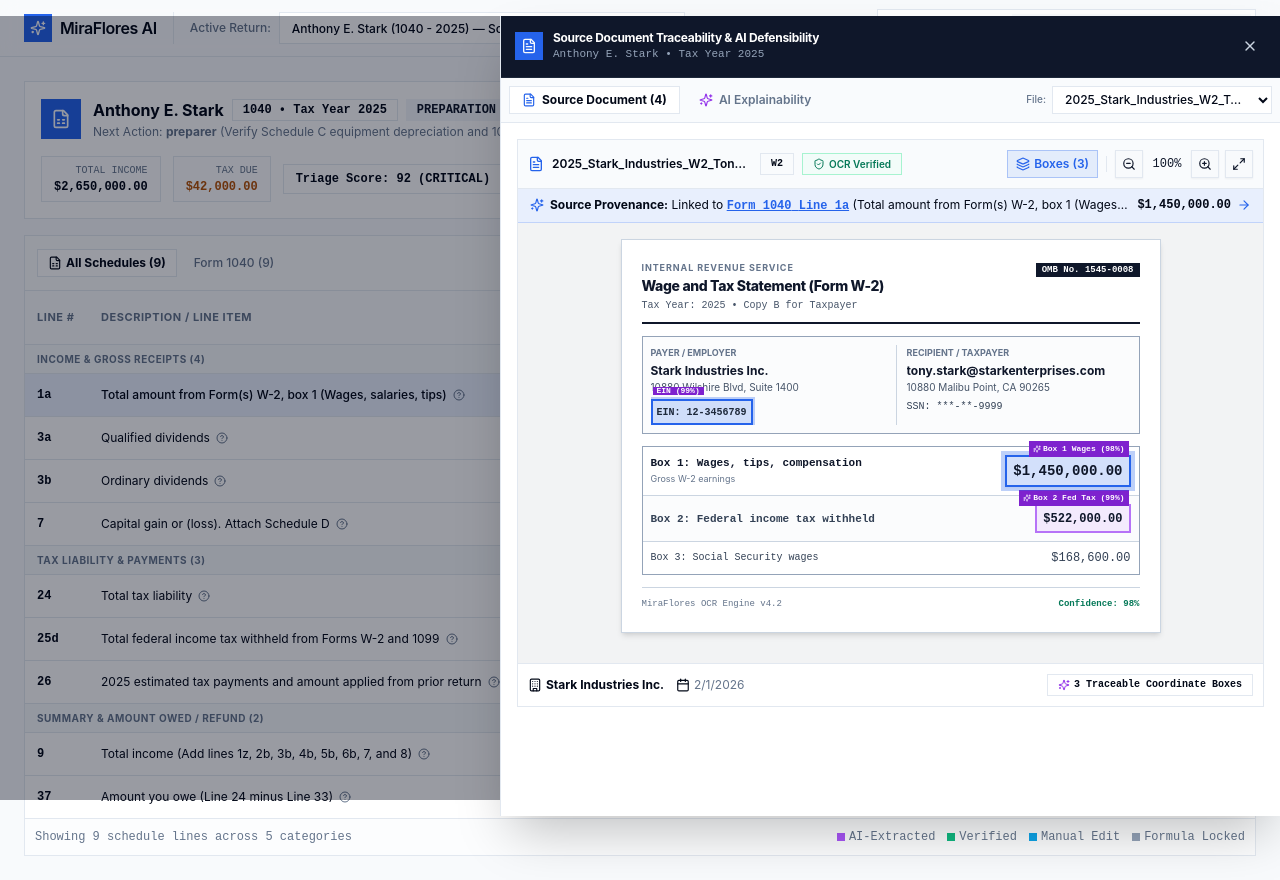
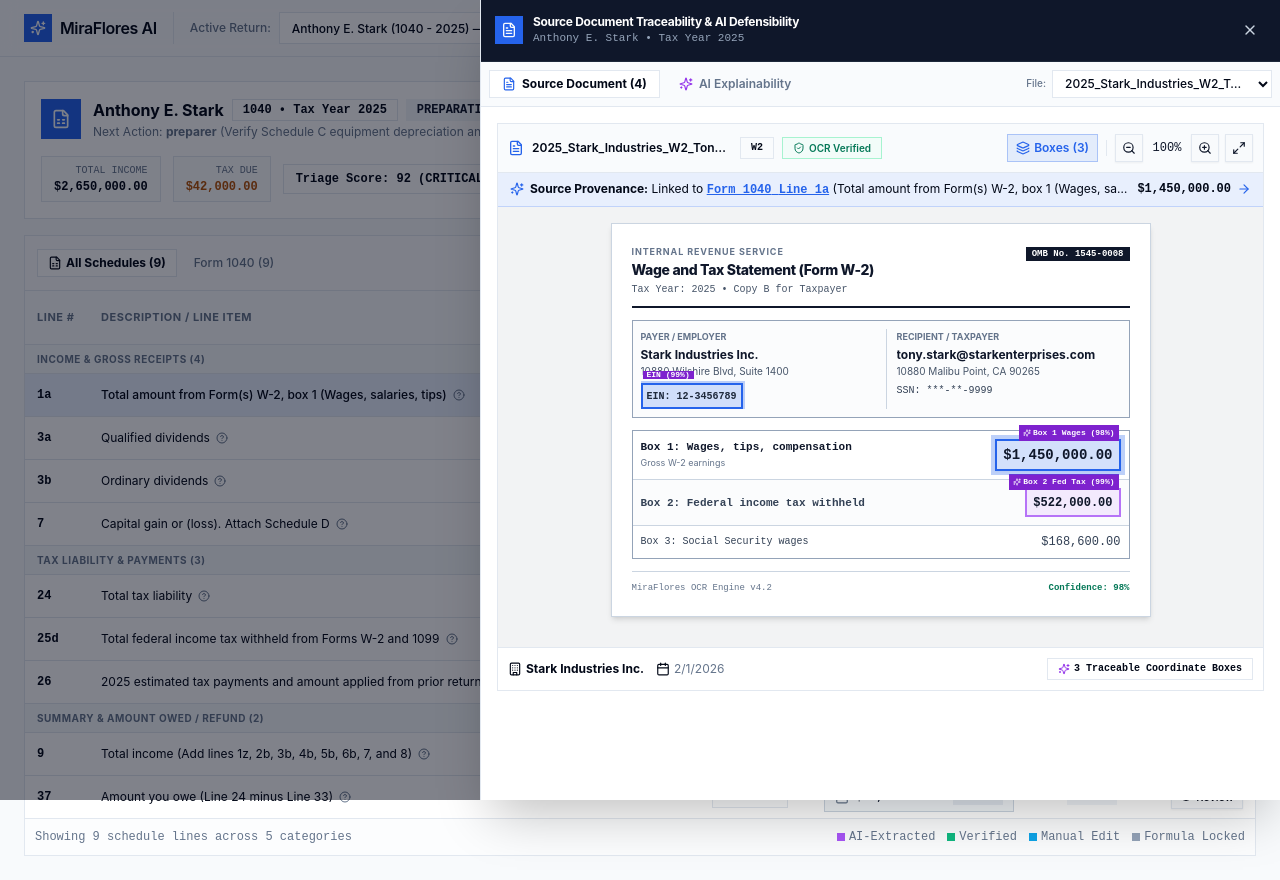
Before and after one commit to Diamagnetic/miraflores-ai-tax-platform, a React (Vite) app: page / in a window 1280 px wide. Both pictures are taken after a click on the element 640 px from the left and 395 px from the top of the page. Built offline with nearby package versions, Linux system fonts and the light colour scheme.

Commit message:
fix(drawer): portal document drawer to document.body to eliminate top offset and cleanly cover navbar

```diff
--- a/src/components/return-review/ReturnReviewWorkbench.tsx
+++ b/src/components/return-review/ReturnReviewWorkbench.tsx
@@ -1,4 +1,5 @@
 import React, { useState } from 'react';
+import { createPortal } from 'react-dom';
 import { usePlatformStore } from '@/store/usePlatformStore';
 import { TaxFormViewer } from './TaxFormViewer';
 import { DocumentViewer } from '../document-viewer/DocumentViewer';
@@ -110,22 +111,24 @@
         <TaxFormViewer onOpenInspection={handleOpenInspection} />
       </div>
 
-      {/* Full-Height Document Inspection Drawer (Covers Navbar: z-50 h-screen fixed) */}
-      {isDrawerOpen && (
-        <>
+      {/* Full-Height Document Inspection Drawer (Portaled to document.body: 0px top offset, covers navbar) */}
+      {isDrawerOpen &&
+        typeof document !== 'undefined' &&
+        createPortal(
+          <div className="fixed inset-0 z-50 overflow-hidden pointer-events-auto">
             {/* Backdrop Blur */}
             <div
               onClick={handleCloseDrawer}
-            className="fixed inset-0 bg-slate-950/40 backdrop-blur-xs z-50 transition-opacity"
+              className="fixed inset-0 bg-slate-950/50 backdrop-blur-xs transition-opacity"
               aria-label="Close document drawer overlay"
             />
 
-          {/* Full-Height Drawer */}
+            {/* Full-Height Drawer Spanning from top: 0 to bottom: 0 */}
             <div
               role="dialog"
               aria-modal="true"
               aria-labelledby="drawer-title"
-            className="fixed inset-y-0 right-0 z-50 h-screen w-full sm:w-[620px] lg:w-[700px] xl:w-[780px] bg-card border-l border-border shadow-2xl flex flex-col animate-in slide-in-from-right duration-200"
+              className="fixed top-0 bottom-0 right-0 z-50 h-screen w-full sm:w-[640px] lg:w-[720px] xl:w-[800px] bg-card border-l border-border shadow-2xl flex flex-col animate-in slide-in-from-right duration-200"
             >
               {/* Immersive Dark / Primary Drawer Header */}
               <div className="bg-slate-900 text-white p-3.5 flex items-center justify-between border-b border-slate-800 shrink-0">
@@ -221,7 +224,8 @@
                 )}
               </div>
             </div>
-        </>
+          </div>,
+          document.body
         )}
     </div>
   );
```
Lines whose indentation alone changed are shown as unchanged.
